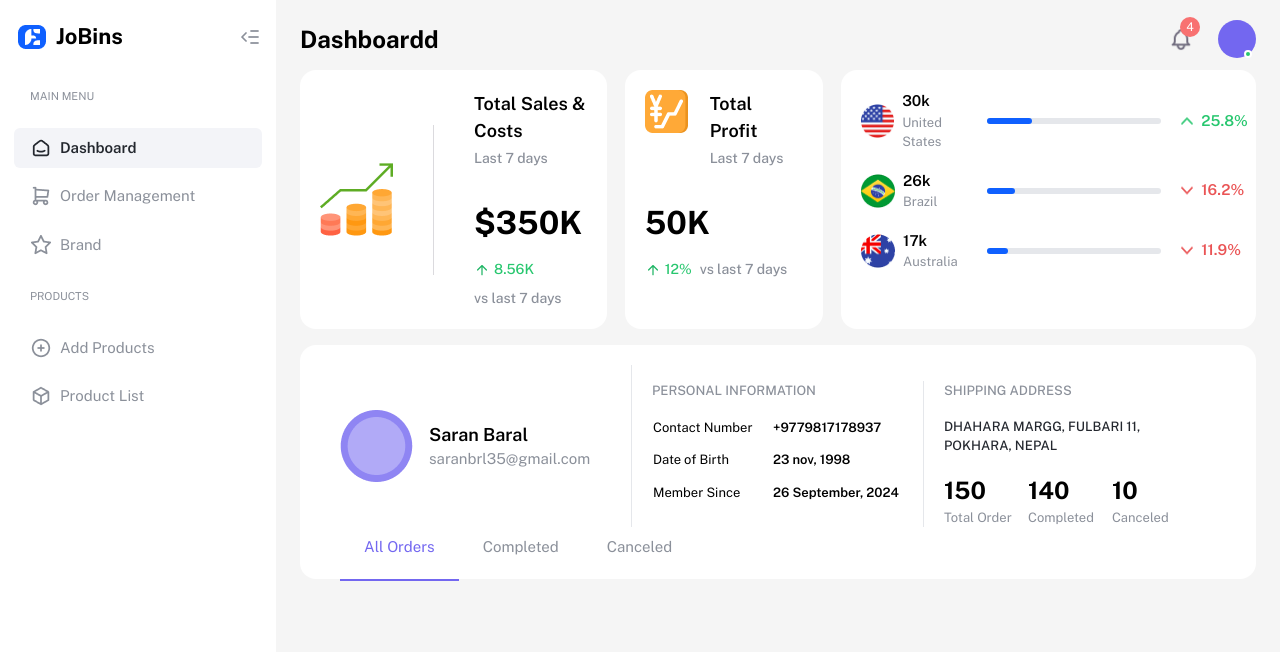
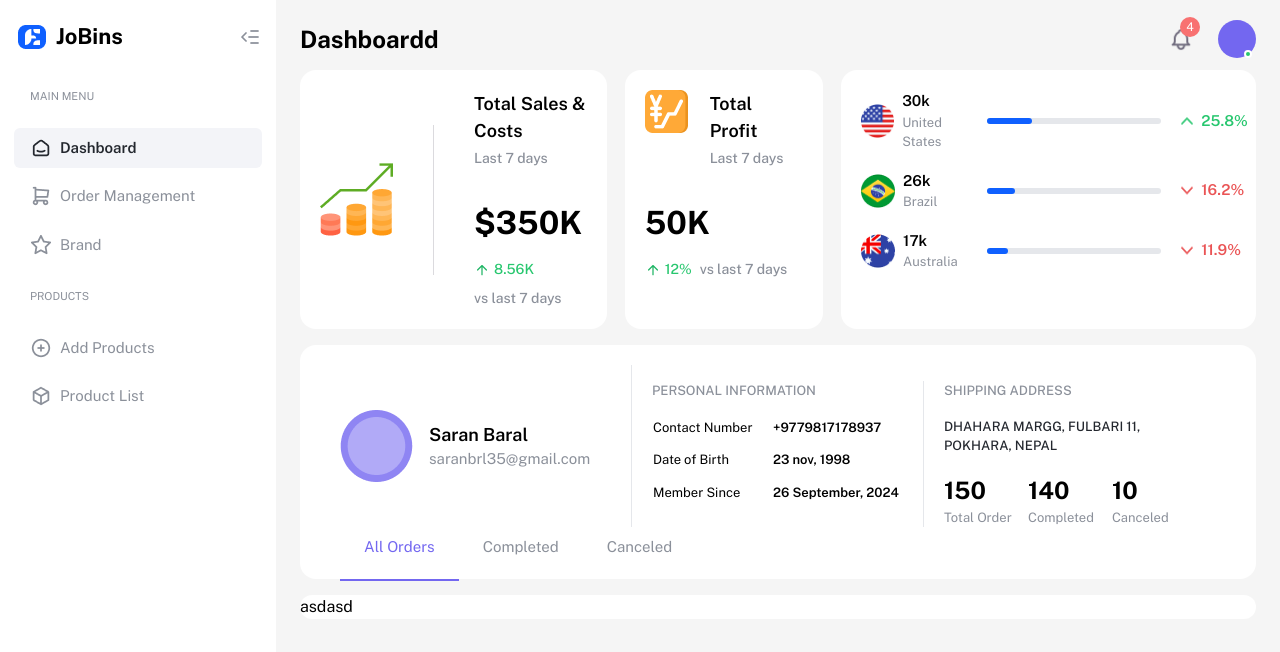
Before and after one commit to ZIR3A/jobins-frontend-challenge, a React (Vite) app: page / in a window 1280 px wide. Shown: the top 652 px of the page. Built offline with nearby package versions, Linux system fonts and the light colour scheme.

Commit message:
added filter area

```diff
--- a/src/pages/dashboardModule/modules/Dashboard.jsx
+++ b/src/pages/dashboardModule/modules/Dashboard.jsx
@@ -43,6 +43,11 @@ const Dashboard = () => {
           </nav>
         </div>
       </div>
+      <div className="mt-4">
+        <div className="card">
+          asdasd
+        </div>
+      </div>
     </ContentWrapper>
   );
 };
```
